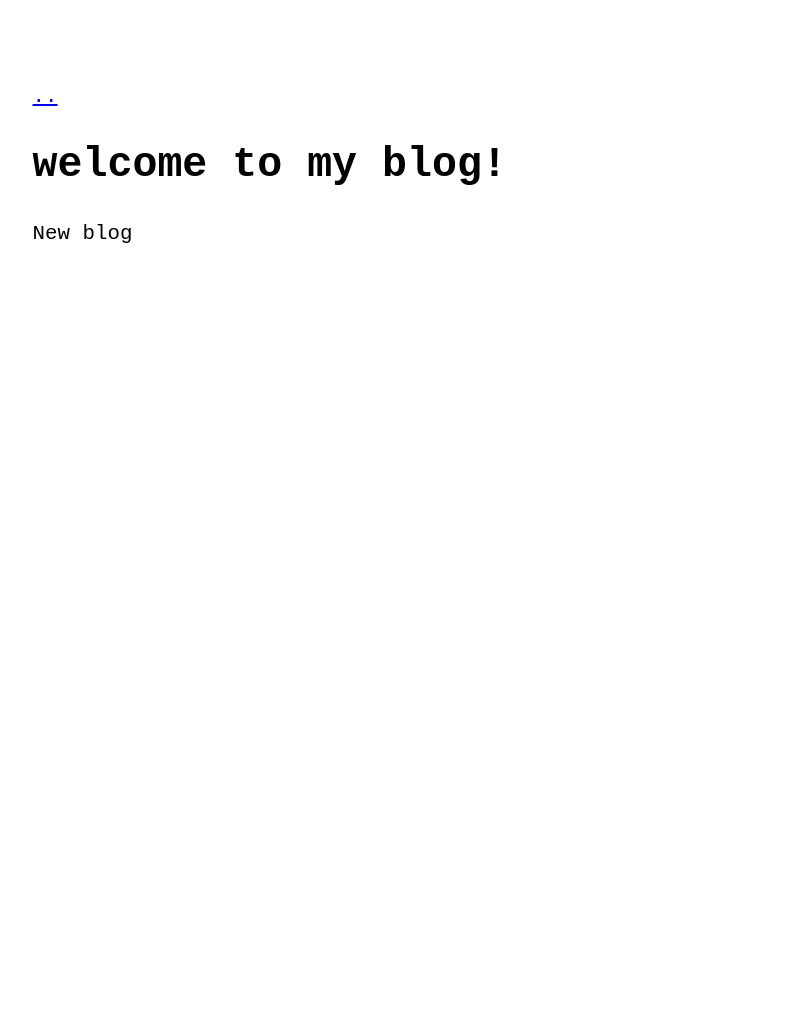
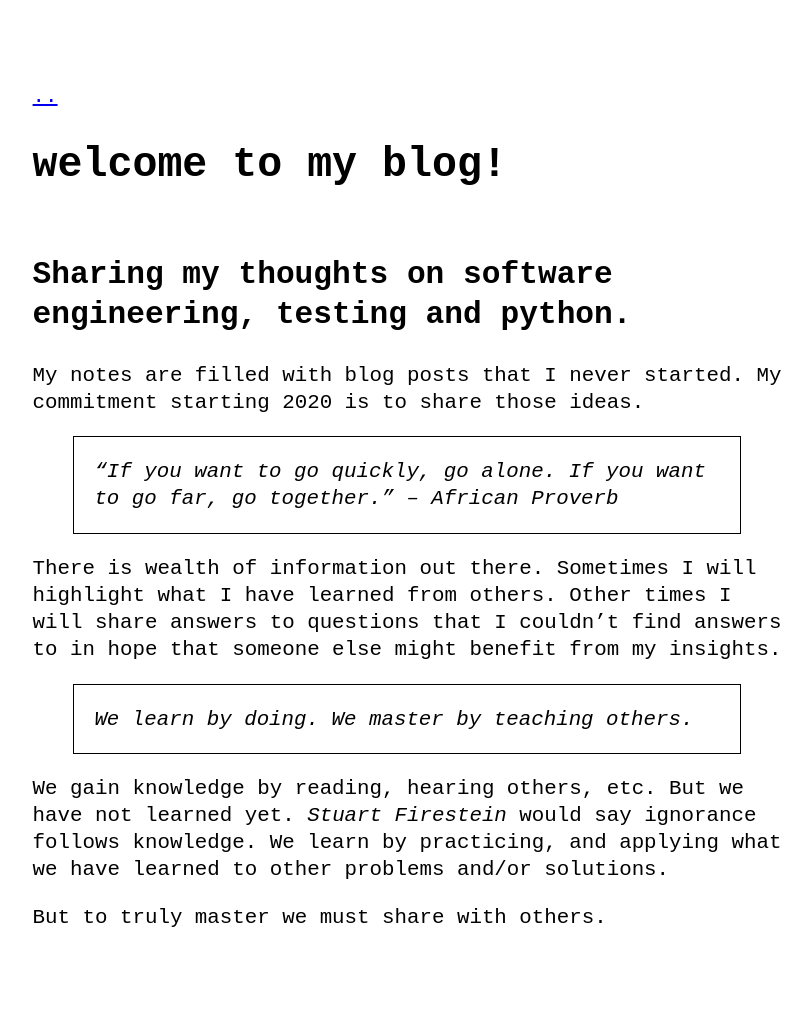
Before and after one commit to donotpanic/donotpanic.github.io, a Jekyll site: the page built from _posts/2020-08-13-welcome-to-my-blog.markdown, in a window 1280 px wide. Shown: the whole page, without its empty margins (233-1044 px from the left). Built offline with Jekyll 4.4.1, drawn with Linux system fonts in a browser that asks for light colours; before the commit the page ends 900 px from its top, so only the background shows below that.

```diff
--- a/_posts/2020-08-13-welcome-to-my-blog.markdown
+++ b/_posts/2020-08-13-welcome-to-my-blog.markdown
@@ -2,6 +2,23 @@
 layout: post
 title:  "welcome to my blog!"
 date:   2020-08-13 01:14:27 -0700
-categories: testing
+categories: engineering testing python
 ---
-New blog
+Sharing my thoughts on software engineering, testing and python.
+-
+My notes are filled with blog posts that I never started.
+My commitment starting 2020 is to share those ideas.
+
+> “If you want to go quickly, go alone. If you want to go far, go together.” – African Proverb
+
+
+There is wealth of information out there. Sometimes I will highlight what I have learned from others.
+Other times I will share answers to questions that I couldn't find answers to in hope that someone else might benefit from my insights.
+
+> We learn by doing. We master by teaching others.
+
+We gain knowledge by reading, hearing others, etc. But we have not learned yet.
+*Stuart Firestein* would say ignorance follows knowledge.
+We learn by practicing, and applying what we have learned to other problems and/or solutions.
+
+But to truly master we must share with others.
```
